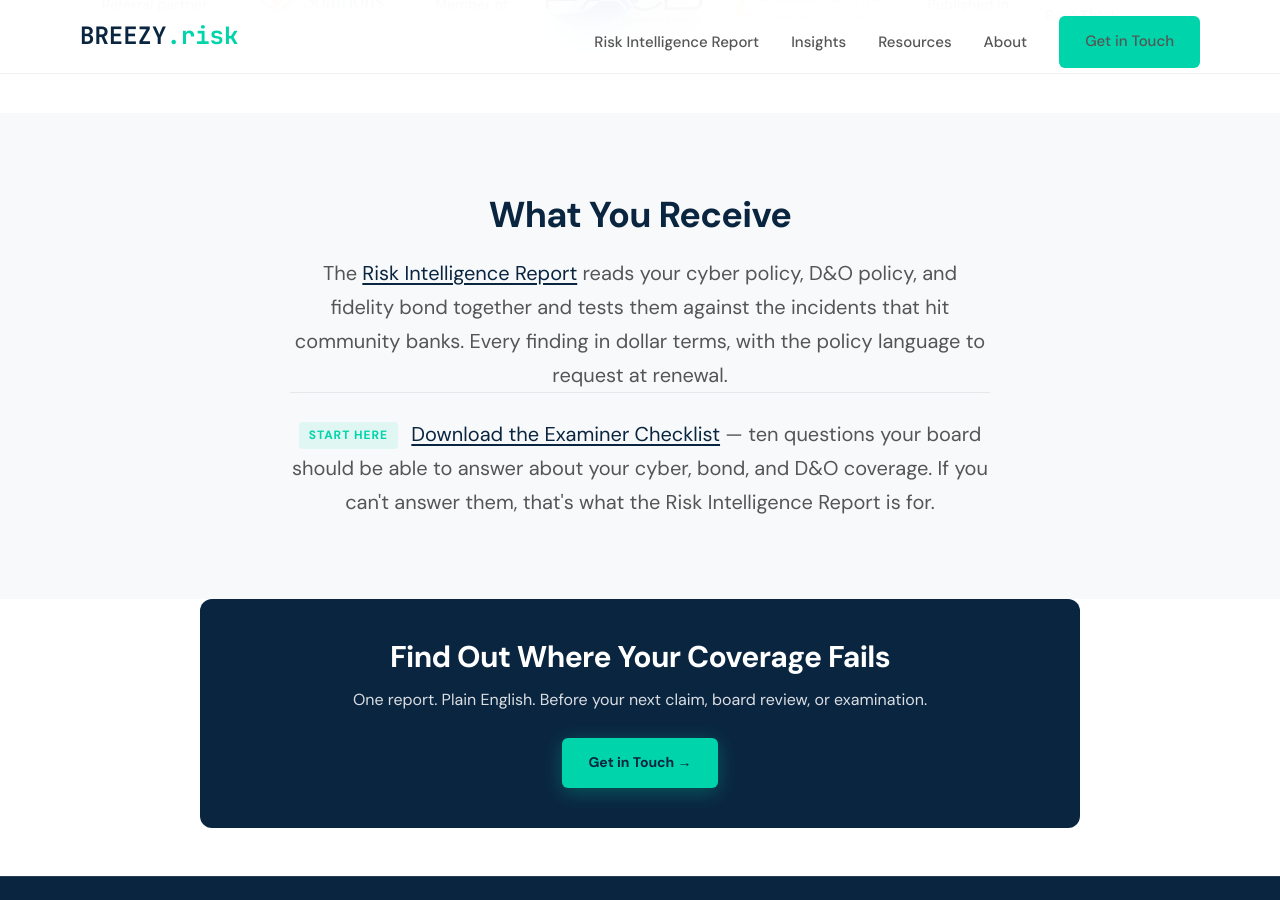
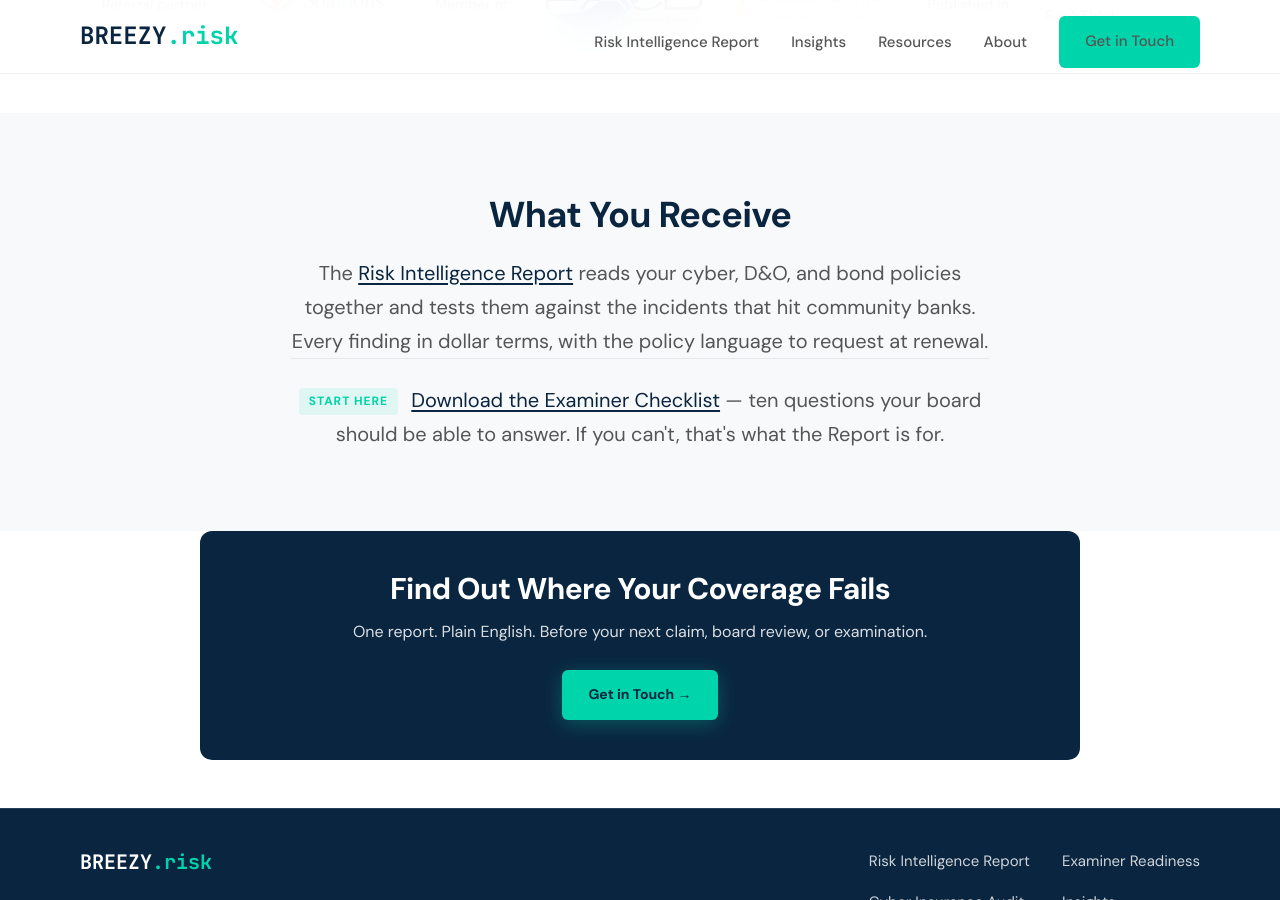
Before and after one commit to joeproe1/breezyrisk.com, a Jekyll site: the page built from index.html, in a window 1280 px wide and 900 px high, scrolled down 1275 px. Built offline with Jekyll 4.4.1, drawn with Linux system fonts in a browser that asks for light colours.

Commit message:
Tighten What You Receive section copy

```diff
--- a/index.html
+++ b/index.html
@@ -113,8 +113,8 @@ description: "I don't sell insurance. I audit it. Independent Risk Intelligence
   <div class="container">
     <div class="section-header" style="margin-bottom: 0;">
       <h2>What You Receive</h2>
-      <p>The <a href="{{ '/risk-intelligence-report/' | relative_url }}">Risk Intelligence Report</a> reads your cyber policy, D&O policy, and fidelity bond together and tests them against the incidents that hit community banks. Every finding in dollar terms, with the policy language to request at renewal.</p>
-      <p class="start-here"><span class="start-here-label">Start here</span> <a href="{{ '/assets/downloads/Breezy_Risk_Examiner_Checklist.pdf' | relative_url }}" download>Download the Examiner Checklist</a> &mdash; ten questions your board should be able to answer about your cyber, bond, and D&amp;O coverage. If you can't answer them, that's what the Risk Intelligence Report is for.</p>
+      <p>The <a href="{{ '/risk-intelligence-report/' | relative_url }}">Risk Intelligence Report</a> reads your cyber, D&amp;O, and bond policies together and tests them against the incidents that hit community banks. Every finding in dollar terms, with the policy language to request at renewal.</p>
+      <p class="start-here"><span class="start-here-label">Start here</span> <a href="{{ '/assets/downloads/Breezy_Risk_Examiner_Checklist.pdf' | relative_url }}" download>Download the Examiner Checklist</a> &mdash; ten questions your board should be able to answer. If you can't, that's what the Report is for.</p>
     </div>
   </div>
 </section>
```
